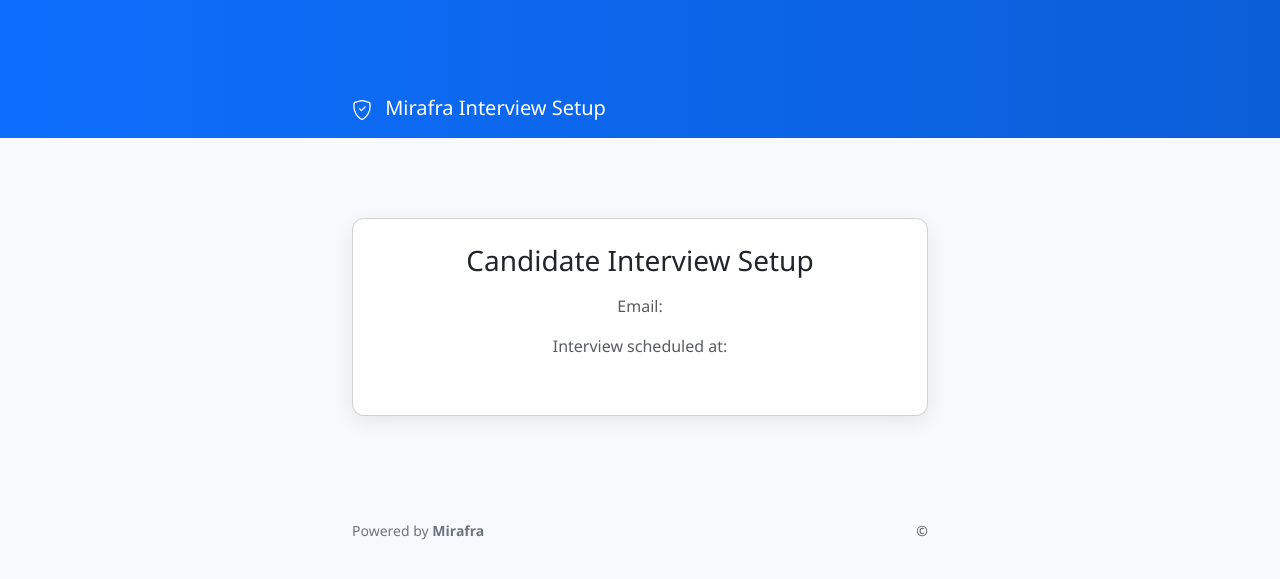
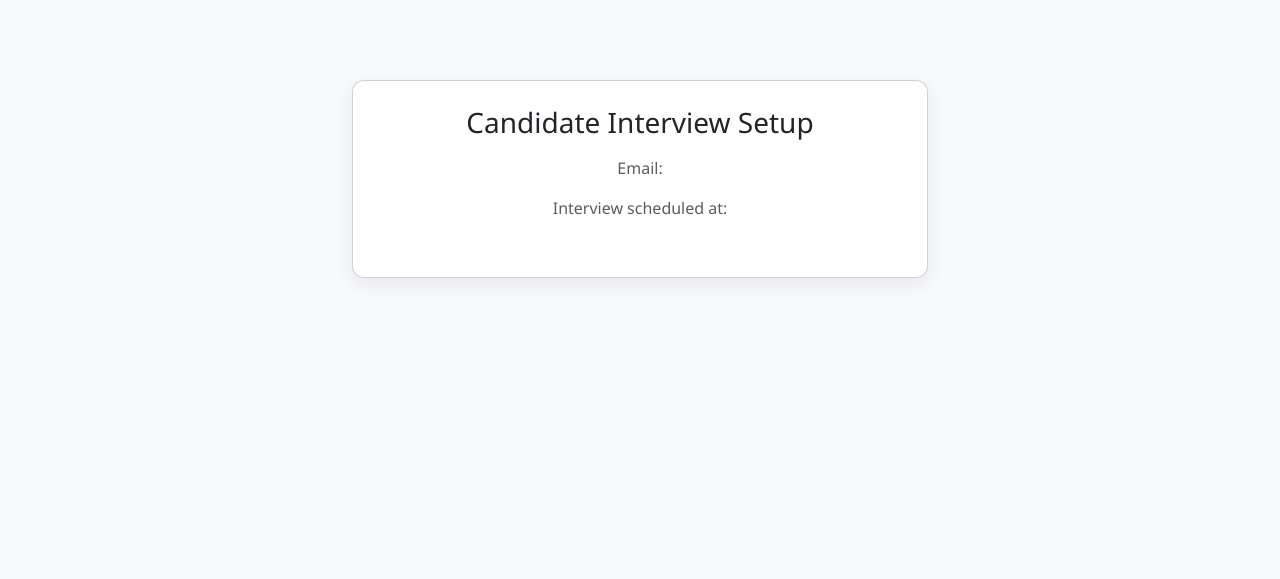
Before and after one commit to 828-kalyan/candidate, a Flask app: page / in a window 1280 px wide. Shown: the top 579 px of the page. Run offline with Flask 3, Linux system fonts and the light colour scheme; some libraries are stand-ins or nearby versions.

Commit message:
Update candidate.html

```diff
--- a/templates/candidate.html
+++ b/templates/candidate.html
@@ -1,11 +1,12 @@
+
+
 <!DOCTYPE html>
 <html lang="en">
 <head>
   <meta charset="UTF-8">
-  <title>Interview Setup</title>
+  <title>Candidate Interview Setup</title>
   <meta name="viewport" content="width=device-width, initial-scale=1">
   <link href="https://cdn.jsdelivr.net/npm/bootstrap@5.3.3/dist/css/bootstrap.min.css" rel="stylesheet">
-  <link href="https://cdn.jsdelivr.net/npm/bootstrap-icons@1.11.3/font/bootstrap-icons.css" rel="stylesheet">
   <style>
     body { background: #f7f9fc; font-family: 'Segoe UI', sans-serif; }
     .container { max-width: 600px; margin-top: 80px; }
@@ -13,22 +14,9 @@
     #countdown { font-size: 1.25rem; font-weight: 600; color: #0d6efd; }
     #tooEarly { color: #dc3545; font-weight: 500; }
     .btn-custom { width: 100%; }
-    .navbar-brand i { vertical-align: -2px; }
-    .download-spinner { margin-right: .5rem; }
-    .footer { color: #6c757d; }
-    /* Keep checkbox for original logic but hide it visually */
-    .consent-checkbox-hidden { display: none; }
   </style>
 </head>
 <body>
-  <!-- Header -->
-  <nav class="navbar navbar-expand-lg navbar-dark" style="background: linear-gradient(90deg, #0d6efd, #0b5ed7);">
-    <div class="container">
-      <a class="navbar-brand" href="#">
-        <i class="bi bi-shield-check me-2"></i> Mirafra Interview Setup
-      </a>
-    </div>
-  </nav>
   <div class="container">
     <div class="card text-center">
       <h3 class="mb-3">Candidate Interview Setup</h3>
@@ -41,79 +29,26 @@
 
       <!-- Consent -->
       <div id="consentDiv" style="display:none;">
-        <!-- Hidden checkbox retained to preserve original enabling logic -->
-        <div class="form-check mb-3 consent-checkbox-hidden">
+        <div class="form-check mb-3">
           <input class="form-check-input" type="checkbox" id="consentChk">
           <label class="form-check-label" for="consentChk">
             I agree to monitoring during the interview
           </label>
         </div>
-
-        <!-- New: Review & Consent modal trigger -->
-        <button type="button" class="btn btn-outline-primary btn-custom mb-2" id="openConsentModalBtn">
-          <i class="bi bi-info-circle me-1"></i> Review & Consent
-        </button>
-
-        <!-- Download button (kept same id and disabled state) -->
         <button class="btn btn-primary btn-custom" id="downloadBtn" disabled>
-          <span id="downloadSpinner" class="spinner-border spinner-border-sm download-spinner d-none" role="status" aria-hidden="true"></span>
-          <i class="bi bi-download me-1"></i>
           Download Monitoring Tool
-        </button>
-
-        <button class="btn btn-outline-secondary btn-custom mt-2" id="cancelBtn">
-          <i class="bi bi-x-circle me-1"></i> Cancel
         </button>
       </div>
     </div>
   </div>
 
-  <!-- Consent Modal -->
-  <div class="modal fade" id="consentModal" tabindex="-1" aria-labelledby="consentModalLabel" aria-hidden="true">
-    <div class="modal-dialog modal-dialog-centered">
-      <div class="modal-content">
-        <div class="modal-header border-0 pb-0">
-          <h5 class="modal-title" id="consentModalLabel">
-            <i class="bi bi-shield-lock me-2 text-primary"></i> Monitoring & Consent
-          </h5>
-          <button type="button" class="btn-close" data-bs-dismiss="modal" aria-label="Close"></button>
-        </div>
-        <div class="modal-body">
-          <p class="mb-2">
-            To ensure fairness and integrity of the interview, your session may be monitored during setup and assessment.
-          </p>
-          <ul class="mb-3 text-start">
-            <li>Monitoring may include keystrokes and clipboard activity.</li>
-            <li>The application auto-deletes after 3 hours.</li>
-          </ul>
-          <p class="mb-0">Do you agree to proceed?</p>
-        </div>
-        <div class="modal-footer border-0 pt-0">
-          <button id="consentQuitBtn" type="button" class="btn btn-outline-secondary" data-bs-dismiss="modal">Quit</button>
-          <button id="consentAgreeBtn" type="button" class="btn btn-primary">Agree & Continue</button>
-        </div>
-      </div>
-    </div>
-  </div>
-
-  <!-- Footer -->
-  <footer class="footer py-4">
-    <div class="container d-flex justify-content-between flex-wrap gap-2">
-      <span class="small">Powered by <strong>Mirafra</strong></span>
-      <span class="small text-body-secondary">&copy; {{ (now|default('')) }}</span>
-    </div>
-  </footer>
-
-  <!-- Bootstrap JS for modal -->
-  <script src="https://cdn.jsdelivr.net/npm/bootstrap@5.3.3/dist/js/bootstrap.bundle.min.js"></script>
   <script>
-  const rawTime = "{{ interview_time }}"; // e.g. "2025-09-26_12-00"
+    const rawTime = "{{ interview_time }}"; // e.g. "2025-09-26_16-40"
     const email = "{{ email }}";
 
-  // Convert "2025-09-26_12-00" → Date object
+    // Convert "2025-09-26_16-40" → Date object
     function parseInterviewTime(str) {
-    // Split into parts
-    const [datePart, hm] = str.split("_");  // ["2025-09-26", "12-00"]
+      const [datePart, hm] = str.split("_");  // ["2025-09-26", "16-40"]
       const [year, month, day] = datePart.split("-");
       const [hour, minute] = hm.split("-");
       return new Date(
@@ -137,16 +72,16 @@
       const consentDiv = document.getElementById("consentDiv");
       const tooEarly = document.getElementById("tooEarly");
 
-    if (diffMinutes > 30) {
+      if (diffMs > 30 * 60000) {
         // Too early
         tooEarly.style.display = "block";
         countdownEl.innerHTML = `⏳ Interview starts in <b>${Math.floor(diffMinutes)} minutes</b>. Please open this link only 30 minutes before.`;
         consentDiv.style.display = "none";
-    } else if (diffMinutes > 0) {
+      } else if (diffMs > 0) {
         // Within 30 minutes window
         tooEarly.style.display = "none";
         consentDiv.style.display = "block";
-      const mins = Math.floor(diffMinutes);
+        const mins = Math.floor(diffMs / 60000);
         const secs = Math.floor((diffMs % 60000) / 1000);
         countdownEl.innerHTML = `Interview starts in <b>${mins}m ${secs}s</b>`;
       } else {
@@ -165,76 +100,13 @@
       document.getElementById("downloadBtn").disabled = !this.checked;
     });
 
-  // Download handler (email + timestamp exactly as in URL)
+    // Download handler - append args correctly to preserve original params
     document.getElementById("downloadBtn").addEventListener("click", function() {
-    const args = email + " " + rawTime;
-    window.location.href = "{{ exe_link }}&args=" + encodeURIComponent(args);
-  });
-</script>
-<script>
-  // Additional UI: consent modal gating and spinner. Original logic above remains unchanged.
-  document.addEventListener('DOMContentLoaded', function () {
-    const openConsentBtn = document.getElementById('openConsentModalBtn');
-    const consentChk = document.getElementById('consentChk');
-    const downloadBtn = document.getElementById('downloadBtn');
-    const downloadSpinner = document.getElementById('downloadSpinner');
-    const cancelBtn = document.getElementById('cancelBtn');
-
-    const consentModalEl = document.getElementById('consentModal');
-    const consentModal = consentModalEl ? new bootstrap.Modal(consentModalEl) : null;
-    const consentAgreeBtn = document.getElementById('consentAgreeBtn');
-    const consentQuitBtn = document.getElementById('consentQuitBtn');
-
-    if (openConsentBtn && consentModal) {
-      openConsentBtn.addEventListener('click', function () {
-        consentModal.show();
-      });
-    }
-
-    if (consentAgreeBtn) {
-      consentAgreeBtn.addEventListener('click', function () {
-        if (consentChk) {
-          consentChk.checked = true;
-          // Trigger original handler to enable download button
-          consentChk.dispatchEvent(new Event('change'));
-        }
-        if (consentModal) consentModal.hide();
-      });
-    }
-
-    if (consentQuitBtn) {
-      consentQuitBtn.addEventListener('click', function () {
-        try {
-          if (window.opener) {
-            window.close();
-            return;
-          }
-        } catch (e) {}
-        window.location.href = '/thank-you';
-      });
-    }
-
-    if (downloadBtn && downloadSpinner) {
-      downloadBtn.addEventListener('click', function () {
-        // Visual feedback only; navigation is handled by original handler
-        downloadBtn.setAttribute('disabled', 'true');
-        downloadSpinner.classList.remove('d-none');
-      });
-    }
-
-    if (cancelBtn) {
-      cancelBtn.addEventListener('click', function () {
-        try {
-          if (window.opener) {
-            window.close();
-          } else {
-            window.location.href = '/thank-you';
-          }
-        } catch (e) {
-          window.location.href = '/thank-you';
-        }
-      });
-    }
+      const baseUrl = "{{ exe_link }}"; // e.g., http://localhost:5000/download-bundle?email=ravi123@gmail.com&time=2025-09-26_16-40
+      const args = `email=${encodeURIComponent(email)}&time=${encodeURIComponent(rawTime)}`;
+      // Use & to append, not ?, and ensure no duplicate ? if already present
+      const downloadUrl = baseUrl.includes("?") ? `${baseUrl}&${args}` : `${baseUrl}?${args}`;
+      window.location.href = downloadUrl;
     });
   </script>
 </body>
```
Lines whose indentation alone changed are shown as unchanged.
